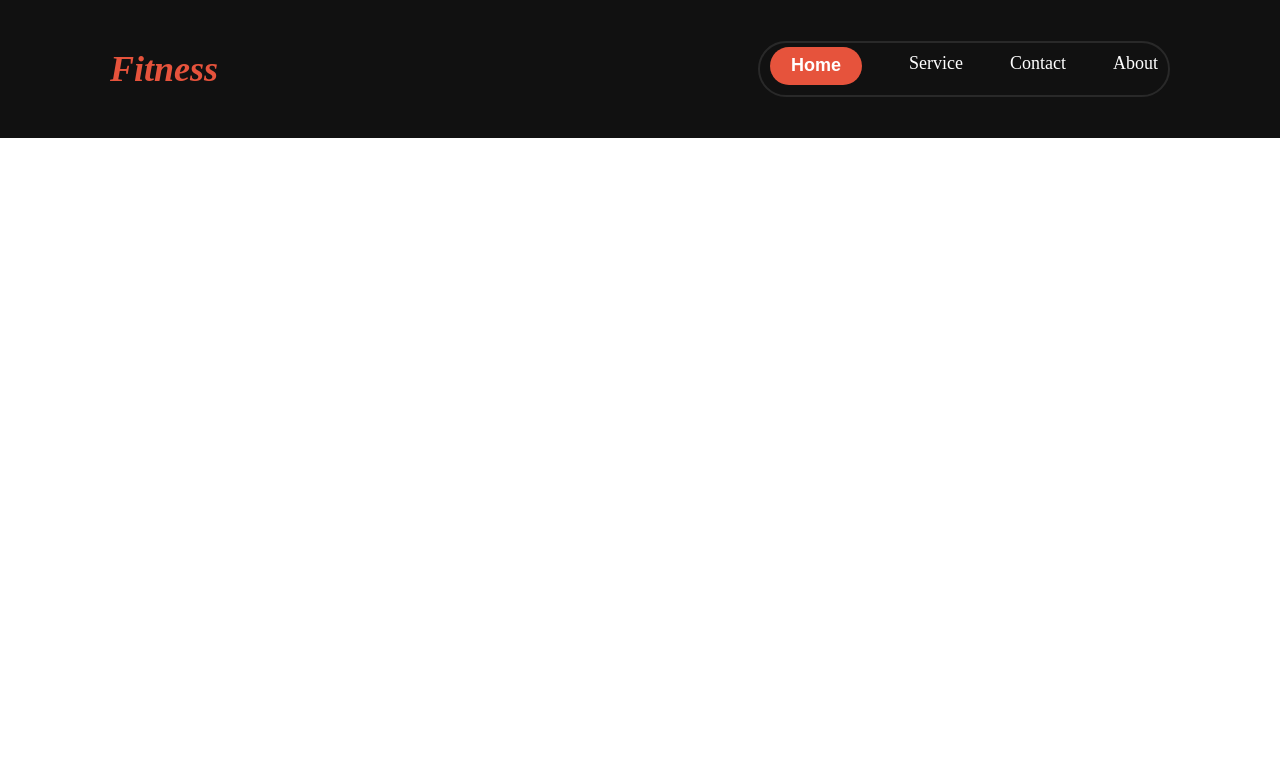
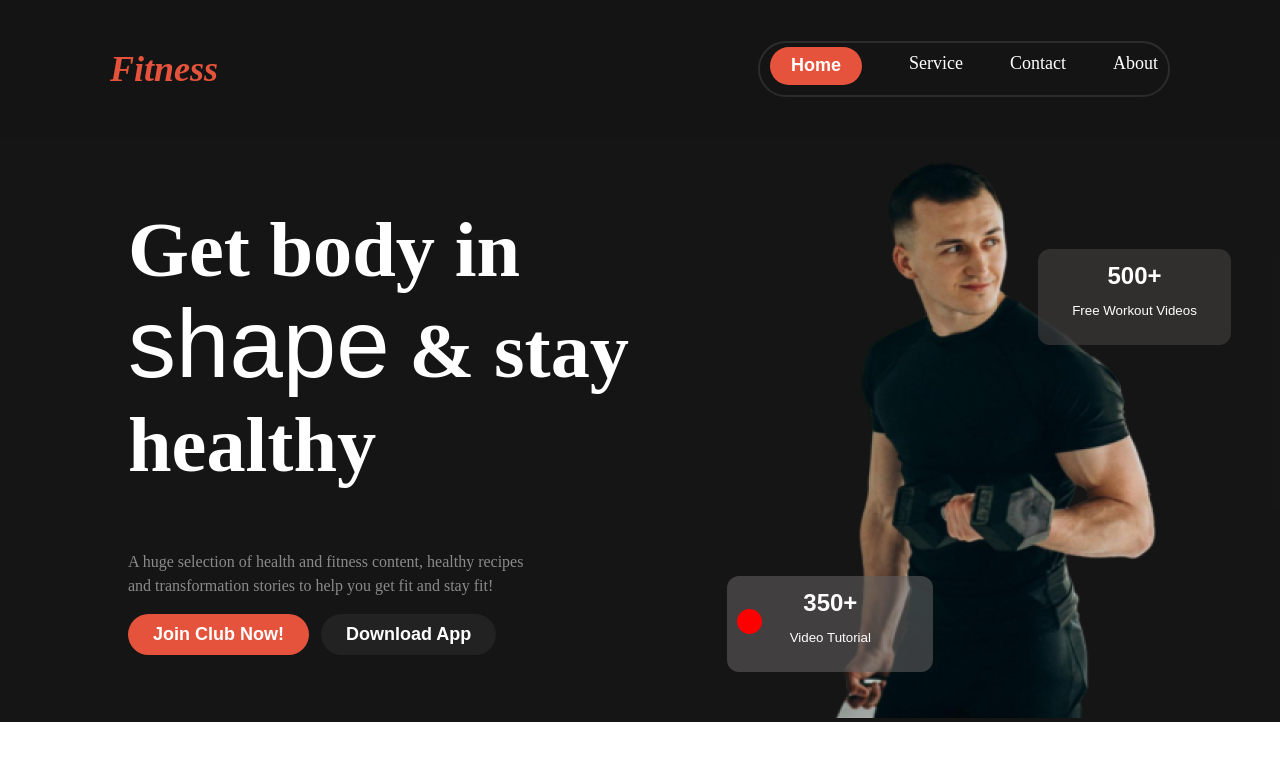
Before and after one commit to nbappi13/B10-A2-Task, a plain HTML site: page index.html in a window 1280 px wide. Drawn offline with Linux system fonts and the light colour scheme; a web font is replaced by a local one.

Commit message:
created banner-sec

```diff
--- a/index.html
+++ b/index.html
@@ -8,9 +8,12 @@
     <link rel="stylesheet" href="styles/responsive.css">
     <link rel="shortcut icon" href="images/fav icon assignment.png" type="image/x-icon">
     <link rel="stylesheet" href="https://cdnjs.cloudflare.com/ajax/libs/font-awesome/6.6.0/css/all.min.css" integrity="sha512-Kc323vGBEqzTmouAECnVceyQqyqdsSiqLQISBL29aUW4U/M7pSPA/gEUZQqv1cwx4OnYxTxve5UMg5GT6L4JJg==" crossorigin="anonymous" referrerpolicy="no-referrer" />
+
+    <link href="https://fonts.cdnfonts.com/css/miama" rel="stylesheet">
+
 </head>
 <body>
-    <header style="background-color: rgba(17, 17, 17, 1);;">
+    <header style="background-color: rgb(20, 20, 20);;">
         <!-- NAVBAR STARTS HERE -->
 
         <nav>
@@ -35,7 +38,44 @@
         <!-- NAVBAR ENDS HERE  -->
     </header>
     <main>
+        <!-- BANNER SECTION STARTS HERE -->
 
+        <section class="banner-sec">
+            <div class="banner   d-flex">
+                <div class="banner-content">
+                    <h1>Get body in <span id="ban-shape-span">shape</span> & stay healthy</h1>
+                    <p>A huge selection of health and fitness content, healthy recipes <br> and transformation stories to help you get fit and stay fit!</p>
+                    <div class="btn-div">
+                        <button class="banner-btn-first">Join Club Now!</button>
+                        &nbsp;
+                        <button class="banner-btn-second">Download App</button>
+                    </div>
+                </div>
+                <div class="banner-image">
+                    <img src="images/Images 2.png" alt="a man with gym accessories">
+
+                        <button class="transparent-btn1">
+                            <div>
+                                <span class="btn1-span">350+</span>
+                                <P>Video Tutorial</P>
+                            </div>
+                            <aside>
+                                <div class="ban-circle"></div>
+                            </aside>
+                        </button>
+
+                        <button class="transparent-btn2">
+                            <span class="btn2-span">500+</span>
+                            <P>Free Workout Videos</P>
+                        </button>
+
+
+                </div>
+
+            </div>
+        </section>
+
+        <!-- BANNER SECTION ENDS HERE -->
     </main>
     <footer>
 
--- a/styles/style.css
+++ b/styles/style.css
@@ -10,6 +10,7 @@
   font-weight: 400;
   font-style: normal;
 }
+
 
 /* SHARED STYLES */
 .d-flex {
@@ -76,3 +77,140 @@ body {
 }
 
 /* NAVBAR ENDS HERE */
+
+
+/* BANNER SECTION STARTS HERE */
+
+.banner-sec {
+  background-color: rgba(19, 18, 18, 0.986);
+
+  }
+
+.banner {
+  justify-content: space-between;
+
+}
+
+.banner-content {
+  margin-left: 10%;
+}
+
+.banner-content h1 {
+  font-weight: bolder;
+  font-size: 4.9rem;
+  color: rgba(255, 255, 255, 1);
+  width: 520px;
+  height: 282px;
+  line-height: 120%;
+  }
+
+#ban-shape-span {
+  font-weight: 400;
+  font-size: 6rem;
+  font-family: 'Miama', sans-serif;
+  }
+
+.banner-content p {
+  width: 520px;
+  line-height: 24px;
+  color: rgba(255, 255, 255, 0.5);
+}
+
+.btn-div {
+
+}
+
+.banner-btn-first {
+  width: max-content;
+  font-size: 1.125rem;
+  font-weight: 600;
+  background-color: rgba(230, 83, 60, 1);
+  color: rgba(255, 255, 255, 1);
+  border-radius: 42px;
+  padding: 10px 25px;
+  border: none;
+
+}
+
+.banner-btn-second{
+  width: max-content;
+  font-size: 1.125rem;
+  font-weight: 600;
+  background-color: rgba(34, 34, 34, 1);
+  color: rgba(255, 255, 255, 1);
+  border-radius: 42px;
+  padding: 10px 25px;
+  border: none;
+}
+
+.banner-image img {
+  width: 100%;
+}
+
+.banner-image {
+  margin-right: 8%;
+  position: relative;
+}
+
+
+
+.transparent-btn1 {
+  background-color: rgba(97, 96, 96, 0.575);
+  color: white;
+  width: 206px;
+  height: 96px;
+  padding-left: 10px;
+  padding-right: 10px;
+  border-radius: 12px;
+  position: absolute;
+  top: 75%;
+  right: 70%;
+  border: none;
+  filter: blur(0.7px);
+
+  }
+
+.ban-circle {
+  width: 25px;
+  height: 25px;
+  border-radius: 50%;
+  background-color: red;
+  position:fixed;
+  margin-top: -50px;
+}
+
+
+
+
+
+
+
+.btn1-span {
+  font-weight:600;
+  font-size: 1.5rem;
+}
+
+.transparent-btn2 {
+  background-color: rgba(66, 63, 63, 0.63);
+  color: white;
+  width: 193px;
+  height: 96px;
+  padding-left: 10px;
+  padding-right: 10px;
+  border-radius: 12px;
+  position: absolute;
+  top: 19%;
+  margin-left: -40%;
+  border: none;
+  filter: blur(0.7px);
+
+}
+
+
+.btn2-span {
+  font-weight:600;
+  font-size: 1.5rem;
+}
+
+
+/* BANNER SECTION ENDS HERE */
```
